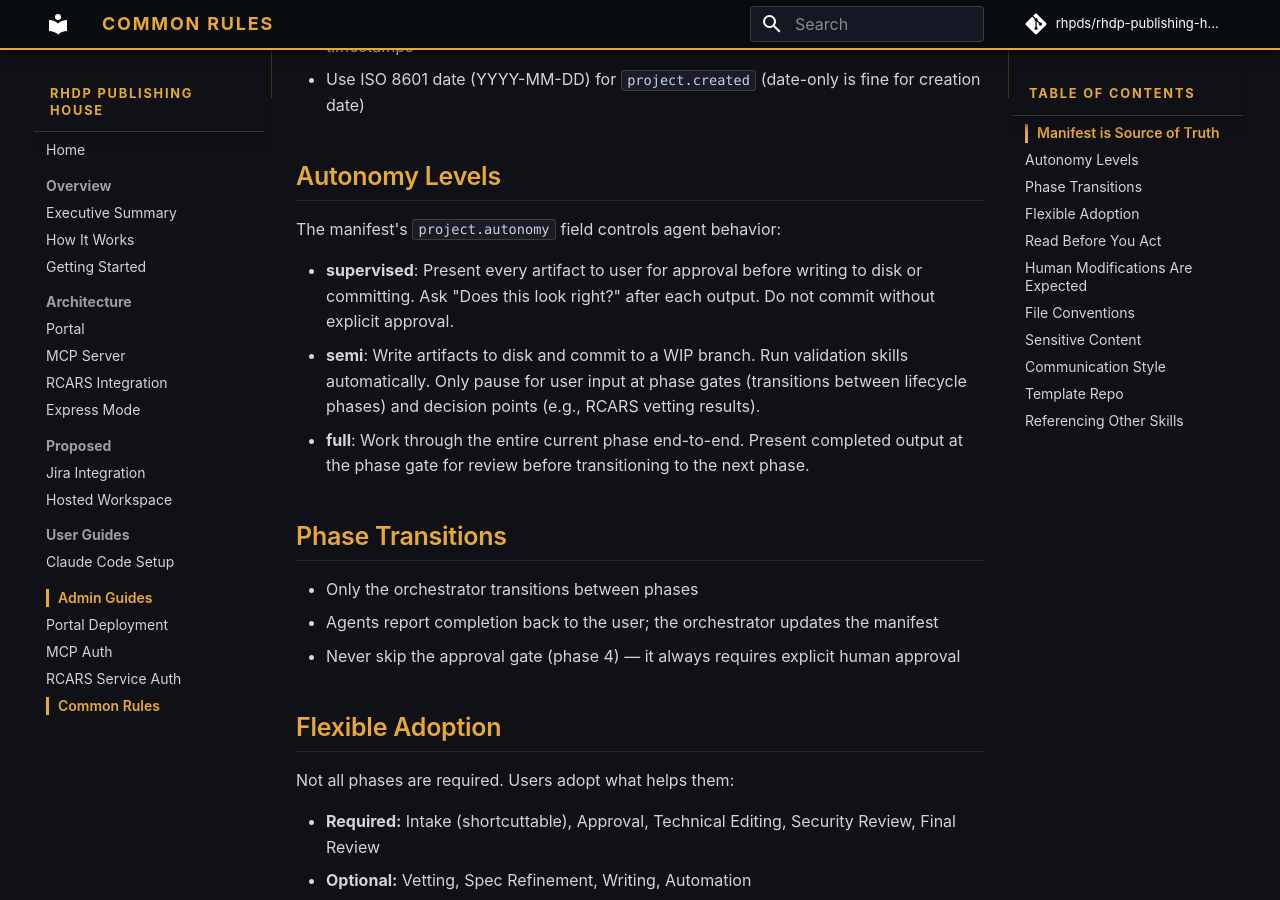
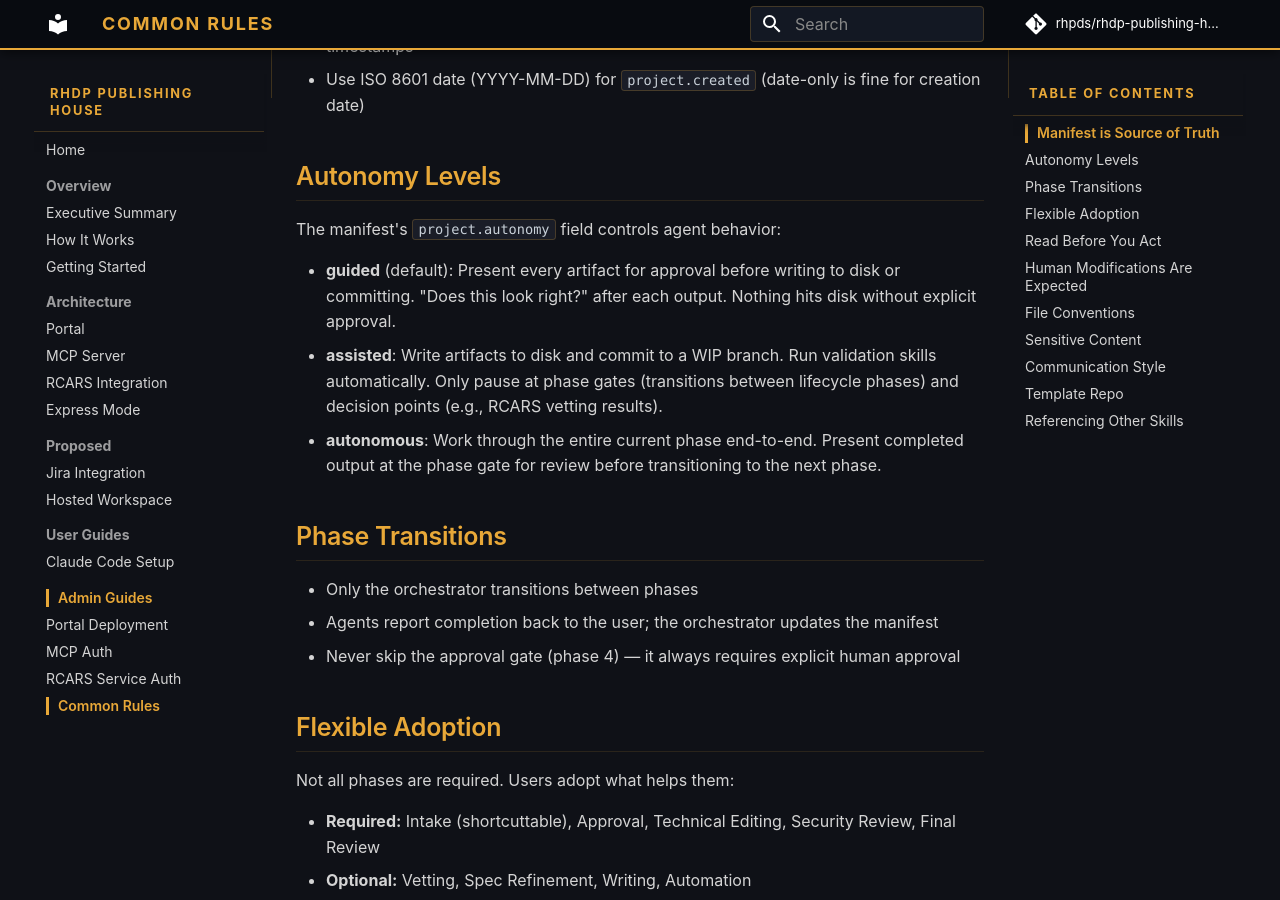
Before and after one commit to treddy08/rhdp-publishing-house, an MkDocs documentation site: the page built from docs/admin/PH-COMMON-RULES.md, in a window 1280 px wide and 900 px high, scrolled down 403 px. Built offline with MkDocs 1.6.1 and Material for MkDocs 9.7.7, drawn with Linux system fonts in a browser that asks for light colours; comment, search, counter and statistics services are not loaded; some of the changed text lies outside the part shown.

Commit message:
Rename autonomy modes: supervised→guided, semi→assisted, full→autonomous
Update manifest template, all skills, docs, and README. More
professional terminology that describes the working relationship
without implying oversight.

Co-Authored-By: Claude Opus 4.6 (1M context) <noreply@anthropic.com>

```diff
--- a/docs/admin/PH-COMMON-RULES.md
+++ b/docs/admin/PH-COMMON-RULES.md
@@ -14,9 +14,9 @@ Rules that apply to ALL Publishing House skills. Read this before working on any
 
 The manifest's `project.autonomy` field controls agent behavior:
 
-- **supervised**: Present every artifact to user for approval before writing to disk or committing. Ask "Does this look right?" after each output. Do not commit without explicit approval.
-- **semi**: Write artifacts to disk and commit to a WIP branch. Run validation skills automatically. Only pause for user input at phase gates (transitions between lifecycle phases) and decision points (e.g., RCARS vetting results).
-- **full**: Work through the entire current phase end-to-end. Present completed output at the phase gate for review before transitioning to the next phase.
+- **guided** (default): Present every artifact for approval before writing to disk or committing. "Does this look right?" after each output. Nothing hits disk without explicit approval.
+- **assisted**: Write artifacts to disk and commit to a WIP branch. Run validation skills automatically. Only pause at phase gates (transitions between lifecycle phases) and decision points (e.g., RCARS vetting results).
+- **autonomous**: Work through the entire current phase end-to-end. Present completed output at the phase gate for review before transitioning to the next phase.
 
 ## Phase Transitions
 
@@ -57,7 +57,7 @@ version from disk. If a file has changed since the last agent run:
 - Respect the human's changes as intentional
 - Build on top of what exists rather than overwriting it
 - Flag divergence from the spec as informational (the human may have had good reasons)
-- Ask before reverting or overwriting human work, even in `full` autonomy mode
+- Ask before reverting or overwriting human work, even in `autonomous` mode
 
 The manifest tracks module status, but it cannot track every human edit. A module marked
 `drafted` may have been substantially revised by a human since the writer agent produced it.
```
Also changed, not shown: README.md (+4 -4 lines), docs/architecture/central.md (+1 -1 lines), docs/executive-summary.md (+2 -2 lines), docs/getting-started.md (+3 -3 lines), docs/how-it-works.md (+6 -6 lines).
